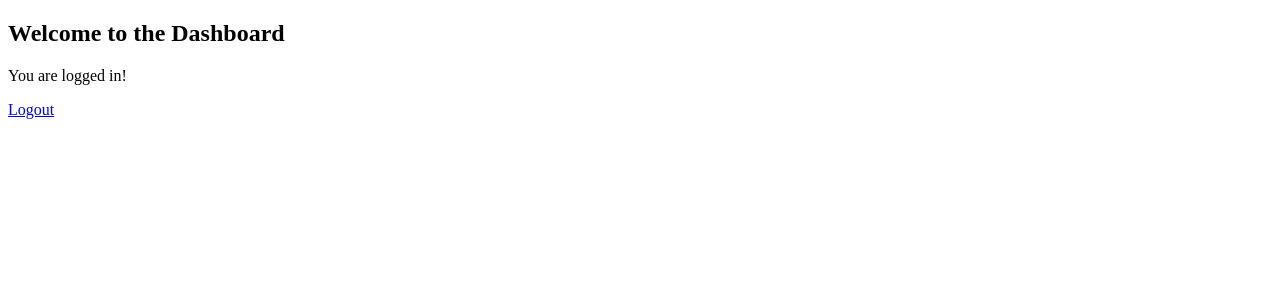
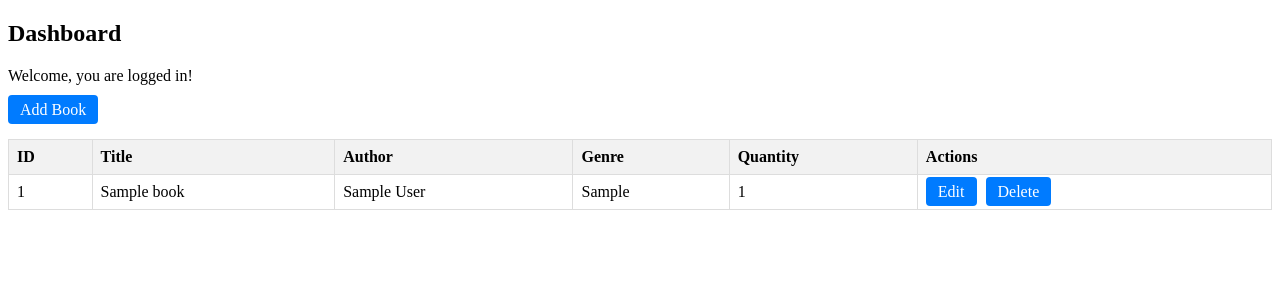
Before and after one commit to IvanNakov10/Libary-managment-system, a Flask app: page /dashboard in a window 1280 px wide. Shown: the top 300 px of the page. Run offline with Flask 3, Linux system fonts and the light colour scheme; the visitor is signed in with stand-in values (Sample User, id 1); tables that the repository leaves empty hold one stand-in row (values such as "Sample post").

Commit message:
started admin dashboard

```diff
--- a/app/models.py
+++ b/app/models.py
@@ -21,7 +21,7 @@ class Book(db.Model):
     title = db.Column(db.String(255), nullable=False)
     author = db.Column(db.String(255), nullable=False)
     genre = db.Column(db.String(100))
-    availability = db.Column(db.Boolean, default=True)
+    availability = db.Column(db.Integer, default=1)
 
 class BookLoan(db.Model):
     __tablename__ = 'book_loans'
--- a/app/routes.py
+++ b/app/routes.py
@@ -20,11 +20,9 @@ def login_required(f):
 def admin_required(f):
     @wraps(f)
     def decorated_function(*args, **kwargs):
-        # First, ensure the user is logged in
         if 'user_id' not in session:
             flash("Please log in first", "danger")
             return redirect(url_for('main.login_page'))
-        # Then, check if the user is an admin
         if not session.get('is_admin'):
             flash("You must be an admin to access this page", "danger")
             return redirect(url_for('main.home'))
@@ -71,15 +69,6 @@ def update_book(id):
     db.session.commit()
     return jsonify({"message": "Book updated successfully!"})
 
-@main.route('/books/<int:id>', methods=['DELETE'])
-def delete_book(id):
-    book = Book.query.get(id)
-    if not book:
-        return jsonify({"error": "Book not found"}), 404
-
-    db.session.delete(book)
-    db.session.commit()
-    return jsonify({"message": "Book deleted successfully!"})
 
 @main.route('/register_page', methods=['GET', 'POST'])
 def register_page():
@@ -138,9 +127,85 @@ def login():
     return redirect(url_for('main.login_page'))
 
 @main.route('/dashboard')
-@login_required
+@admin_required
 def dashboard():
-    return render_template('dashboard.html')
+    books = Book.query.all()
+    return render_template('dashboard.html', books=books)
+@main.route('/books/add', methods=['GET', 'POST'])
+def add_book_page():
+    if request.method == 'POST':
+        title = request.form.get('title')
+        author = request.form.get('author')
+        genre = request.form.get('genre')
+        availability_input = request.form.get('availability')  # using availability as quantity
+
+        # Convert availability to integer
+        try:
+            availability = int(availability_input) if availability_input else 1
+        except ValueError:
+            flash("Availability must be a valid number.", "danger")
+            return redirect(url_for('main.add_book_page'))
+
+        # Validate required fields
+        if not title or not author:
+            flash("Title and author are required.", "danger")
+            return redirect(url_for('main.add_book_page'))
+
+        new_book = Book(
+            title=title,
+            author=author,
+            genre=genre,
+            availability=availability
+        )
+        try:
+            db.session.add(new_book)
+            db.session.commit()
+            flash("Book added successfully!", "success")
+        except Exception as e:
+            db.session.rollback()
+            flash("Error adding book: " + str(e), "danger")
+        return redirect(url_for('main.dashboard'))
+
+    return render_template('add_book.html')
+
+@main.route('/books/edit/<int:id>', methods=['GET', 'POST'])
+def edit_book_page(id):
+    book = Book.query.get_or_404(id)
+    if request.method == 'POST':
+        book.title = request.form.get('title')
+        book.author = request.form.get('author')
+        book.genre = request.form.get('genre')
+        availability_input = request.form.get('availability')
+
+        try:
+            book.availability = int(availability_input) if availability_input else 1
+        except ValueError:
+            flash("Availability must be a valid number.", "danger")
+            return redirect(url_for('main.edit_book_page', id=id))
+
+        try:
+            db.session.commit()
+            flash("Book updated successfully!", "success")
+        except Exception as e:
+            db.session.rollback()
+            flash("Error updating book: " + str(e), "danger")
+        return redirect(url_for('main.dashboard'))
+
+    return render_template('edit_book.html', book=book)
+@main.route('/books/delete/<int:id>', methods=['GET', 'POST'])
+def delete_book(id):
+    book = Book.query.get_or_404(id)
+    if request.method == 'POST':
+        try:
+            db.session.delete(book)
+            db.session.commit()
+            flash("Book deleted successfully!", "success")
+        except Exception as e:
+            db.session.rollback()
+            flash("Error deleting book: " + str(e), "danger")
+        return redirect(url_for('main.dashboard'))
+    return render_template('confirm_delete.html', book=book)
+
 
 @main.route('/logout')
 def logout():
--- a/app/templates/dashboard.html
+++ b/app/templates/dashboard.html
@@ -3,10 +3,61 @@
 <head>
     <meta charset="UTF-8">
     <title>Dashboard</title>
+    <style>
+        table {
+            width: 100%;
+            border-collapse: collapse;
+            margin-top: 20px;
+        }
+        th, td {
+            border: 1px solid #ddd;
+            padding: 8px;
+            text-align: left;
+        }
+        th {
+            background-color: #f2f2f2;
+        }
+        a.button {
+            background-color: #007BFF;
+            color: #fff;
+            padding: 6px 12px;
+            text-decoration: none;
+            border-radius: 4px;
+            margin-right: 5px;
+        }
+    </style>
 </head>
 <body>
-    <h2>Welcome to the Dashboard</h2>
-    <p>You are logged in!</p>
-    <a href="{{ url_for('main.logout') }}">Logout</a>
+    <h2>Dashboard</h2>
+    <p>Welcome, you are logged in!</p>
+    <a class="button" href="{{ url_for('main.add_book_page') }}">Add Book</a>
+    <table>
+        <thead>
+            <tr>
+                <th>ID</th>
+                <th>Title</th>
+                <th>Author</th>
+                <th>Genre</th>
+                <th>Quantity</th>
+                <th>Actions</th>
+            </tr>
+        </thead>
+        <tbody>
+            {% for book in books %}
+            <tr>
+                <td>{{ book.id }}</td>
+                <td>{{ book.title }}</td>
+                <td>{{ book.author }}</td>
+                <td>{{ book.genre }}</td>
+                <td>{{ book.availability }}</td>
+                <td>
+                    <a class="button" href="{{ url_for('main.edit_book_page', id=book.id) }}">Edit</a>
+                    <a class="button" href="{{ url_for('main.delete_book', id=book.id) }}"
+                       onclick="return confirm('Are you sure you want to delete this book?');">Delete</a>
+                </td>
+            </tr>
+            {% endfor %}
+        </tbody>
+    </table>
 </body>
 </html>
--- a/app/templates/index.html
+++ b/app/templates/index.html
@@ -11,5 +11,6 @@
             <li>{{ book.title }} by {{ book.author }} ({{ book.genre }})</li>
         {% endfor %}
     </ul>
+    <a href="{{ url_for('main.logout') }}">Logout</a>
 </body>
 </html>
```
Also changed, not shown: app/templates/add_book.html (added, +26 -0 lines), app/templates/confirm_delete.html (added, +14 -0 lines), app/templates/edit_book.html (added, +26 -0 lines), migrations/versions/c69945785ecb_update_book_model_for_quantity_field.py (added, +38 -0 lines).
